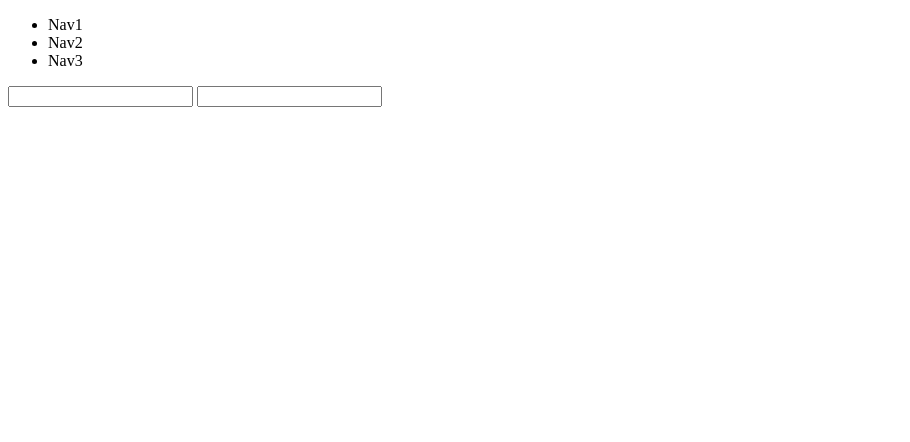
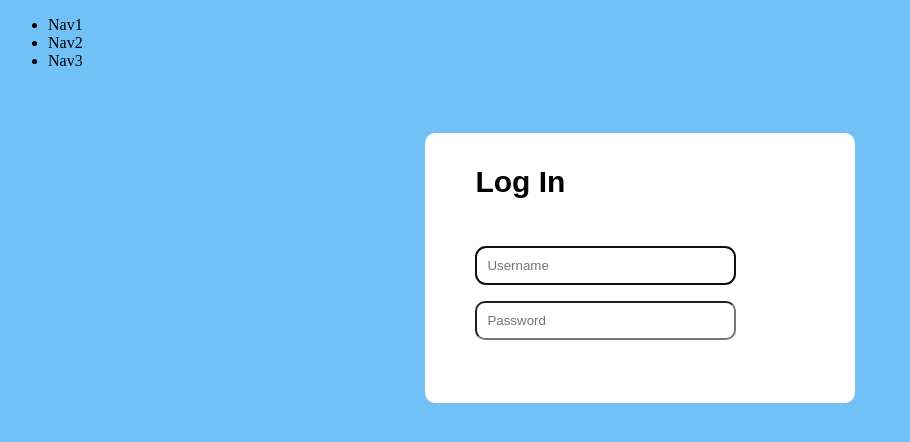
Before and after one commit to VijayStroup/cop4331-contact-manager, a FastAPI app: page / in a window 1280 px wide. Shown: the top 442 px of the page, without its empty margins (0-910 px from the left). Run offline with FastAPI, Linux system fonts and the light colour scheme.

Commit message:
added styling

```diff
--- a/static/main.css
+++ b/static/main.css
@@ -0,0 +1,34 @@
+body {
+    background-color: rgb(113, 193, 247);
+}
+
+main {
+    background-color: white;
+    border: 20%;
+    border-radius: 10px;
+    margin: auto;
+    margin-top: 5%;
+    size: 50px;
+    width: 25%;
+    padding: 5%;
+    padding-left: 50px;
+    height: auto;
+    font: 15px Arial, sans-serif;
+}
+
+.log_in {
+    margin-top: -10%;
+}
+
+#username {
+    margin-top: 15%;
+    margin-bottom: 5%;
+
+}
+
+#username, #password {
+    display: block;
+    border-radius: 10px;
+    padding: 10px;
+    width: 75%;
+}
--- a/templates/home.html
+++ b/templates/home.html
@@ -1,6 +1,7 @@
 {% extends "base.html" %}
 
 {% block main %}
-<input type="text" id="username">
-<input type="password" id="password">
+<h1 class="log_in">Log In</h1>
+<input type="text" id="username" autofocus placeholder="Username">
+<input type="password" id="password" autofocus placeholder="Password">
 {% endblock main %}
```
